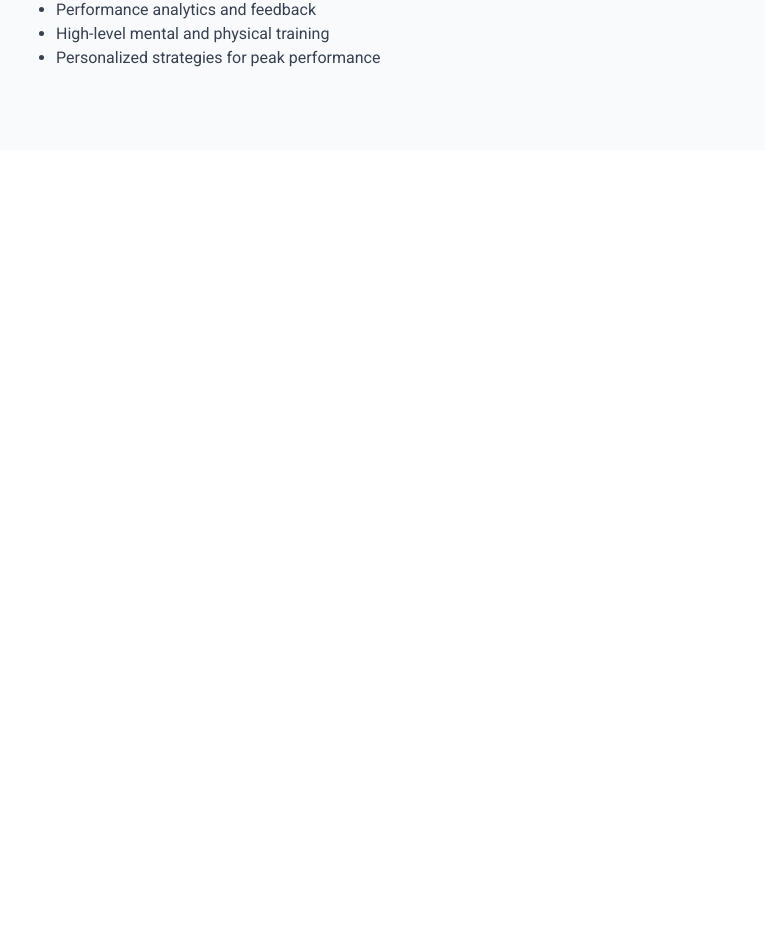
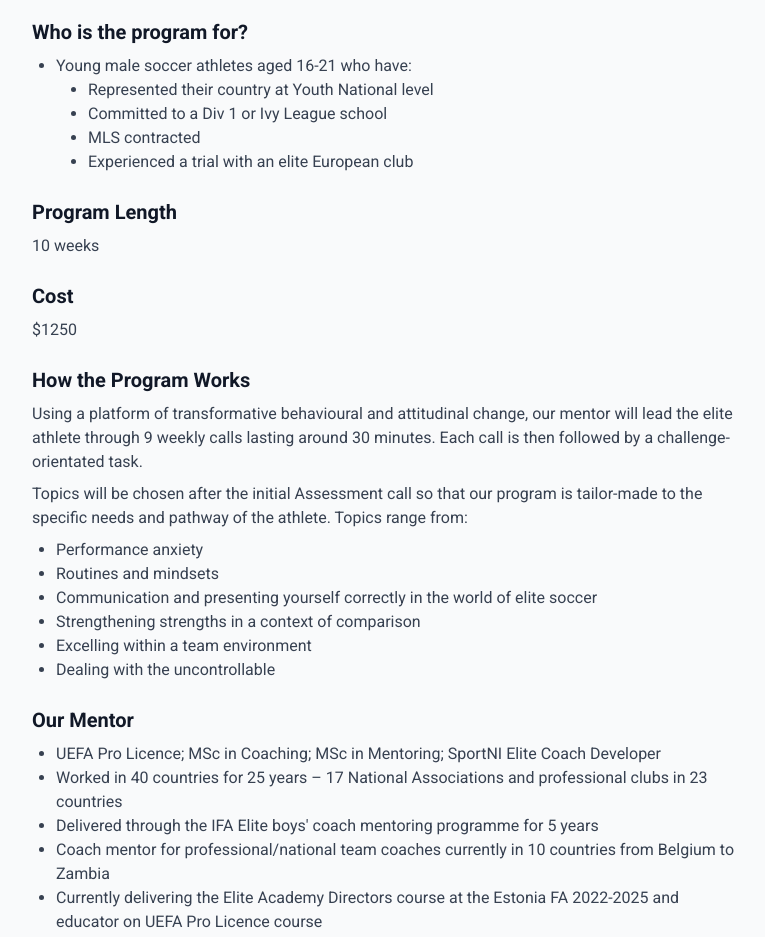
Before and after one commit to EvolveAcademy123/Website, a Next.js app: page / in a window 1280 px wide. Shown: the part 7182-8119 px from the top of the page, without its empty margins (256-1021 px from the left). Before the commit the page ends 7332 px from the top, so only its background shows below. Built offline with nearby package versions, Linux system fonts and the light colour scheme.

Commit message:
Updated Pages

```diff
--- a/app/page.tsx
+++ b/app/page.tsx
@@ -583,13 +583,52 @@ export default function Home() {
       <section id="evolve-pro-details" className="py-20 bg-gray-50">
         <div className="max-w-3xl mx-auto px-4 sm:px-6 lg:px-8">
           <h2 className="text-2xl md:text-3xl font-bold text-primary-600 mb-6">Evolve Pro: In-Depth</h2>
-          <p className="text-gray-700 text-lg mb-4">Evolve Pro is designed for high-performing athletes who are ready to take their game to the next level. This advanced program delivers elite-level mentorship and training to help you refine your edge, master your mindset, and perform at the highest level—both physically and mentally.</p>
-          <ul className="list-disc pl-6 text-gray-700">
-            <li>Advanced mentorship from elite coaches</li>
-            <li>Performance analytics and feedback</li>
-            <li>High-level mental and physical training</li>
-            <li>Personalized strategies for peak performance</li>
-          </ul>
+          <p className="text-gray-700 text-lg mb-4 font-semibold">For athletes ready to lead—on the field and in life.</p>
+          <p className="text-gray-700 text-lg mb-4">Evolve Pro is designed for high-performing young athletes who want to level up their mindset and lead with intention. With strategic coaching and deep mentorship, athletes learn how to manage pressure, stay focused, and unlock their full potential—not just in their sport, but in every area of life.</p>
+          <div className="mb-6">
+            <h3 className="text-xl font-bold text-gray-900 mb-2">Who is the program for?</h3>
+            <ul className="list-disc pl-6 text-gray-700">
+              <li>Young male soccer athletes aged 16-21 who have:</li>
+              <ul className="list-disc pl-8">
+                <li>Represented their country at Youth National level</li>
+                <li>Committed to a Div 1 or Ivy League school</li>
+                <li>MLS contracted</li>
+                <li>Experienced a trial with an elite European club</li>
+              </ul>
+            </ul>
+          </div>
+          <div className="mb-6">
+            <h3 className="text-xl font-bold text-gray-900 mb-2">Program Length</h3>
+            <p className="text-gray-700">10 weeks</p>
+          </div>
+          <div className="mb-6">
+            <h3 className="text-xl font-bold text-gray-900 mb-2">Cost</h3>
+            <p className="text-gray-700">$1250</p>
+          </div>
+          <div className="mb-6">
+            <h3 className="text-xl font-bold text-gray-900 mb-2">How the Program Works</h3>
+            <p className="text-gray-700 mb-2">Using a platform of transformative behavioural and attitudinal change, our mentor will lead the elite athlete through 9 weekly calls lasting around 30 minutes. Each call is then followed by a challenge-orientated task.</p>
+            <p className="text-gray-700 mb-2">Topics will be chosen after the initial Assessment call so that our program is tailor-made to the specific needs and pathway of the athlete. Topics range from:</p>
+            <ul className="list-disc pl-6 text-gray-700">
+              <li>Performance anxiety</li>
+              <li>Routines and mindsets</li>
+              <li>Communication and presenting yourself correctly in the world of elite soccer</li>
+              <li>Strengthening strengths in a context of comparison</li>
+              <li>Excelling within a team environment</li>
+              <li>Dealing with the uncontrollable</li>
+            </ul>
+          </div>
+          <div className="mb-6">
+            <h3 className="text-xl font-bold text-gray-900 mb-2">Our Mentor</h3>
+            <ul className="list-disc pl-6 text-gray-700">
+              <li>UEFA Pro Licence; MSc in Coaching; MSc in Mentoring; SportNI Elite Coach Developer</li>
+              <li>Worked in 40 countries for 25 years – 17 National Associations and professional clubs in 23 countries</li>
+              <li>Delivered through the IFA Elite boys' coach mentoring programme for 5 years</li>
+              <li>Coach mentor for professional/national team coaches currently in 10 countries from Belgium to Zambia</li>
+              <li>Currently delivering the Elite Academy Directors course at the Estonia FA 2022-2025 and educator on UEFA Pro Licence course</li>
+              <li>Ex-youth National team and Irish Premier League player</li>
+            </ul>
+          </div>
         </div>
       </section>
     </div>
```
